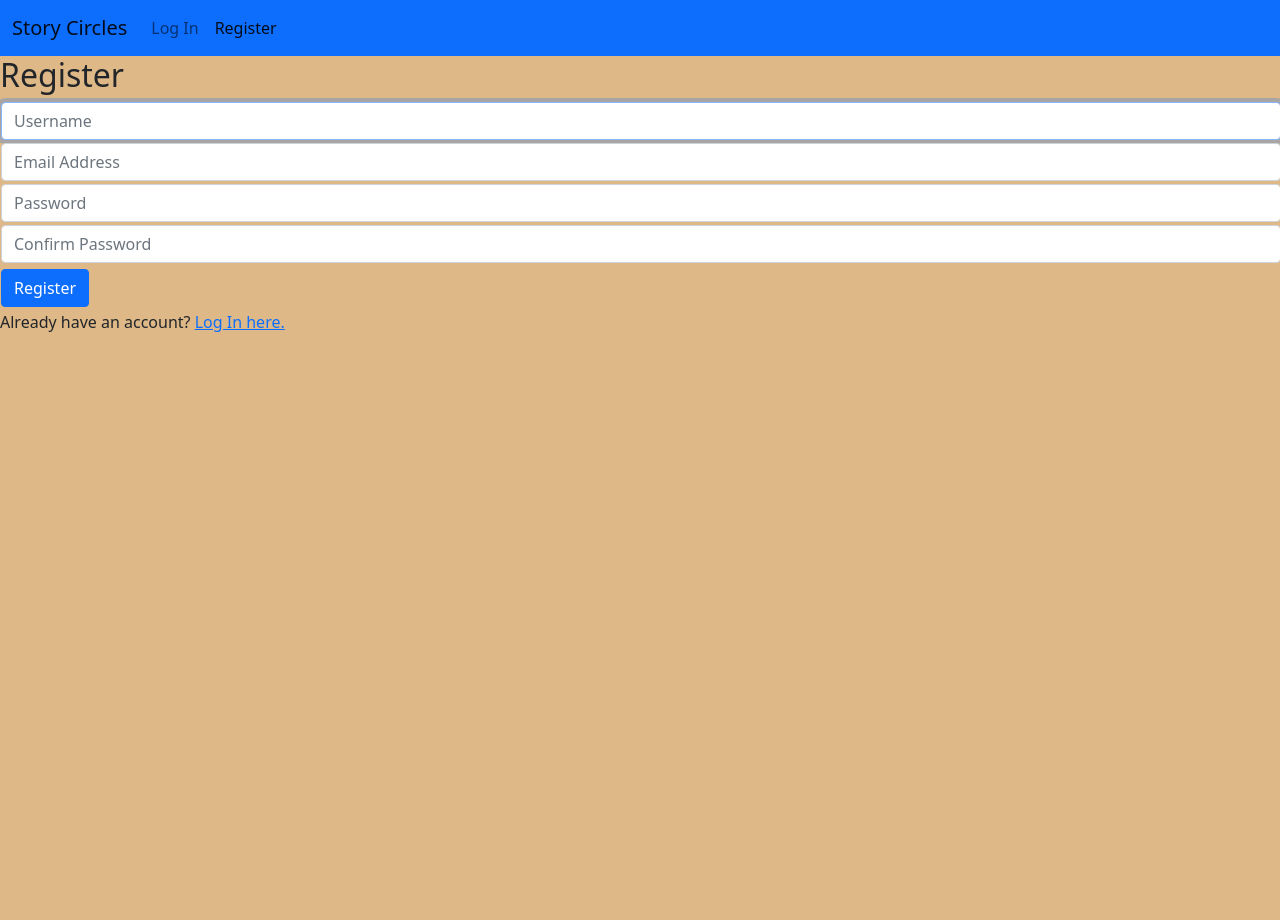
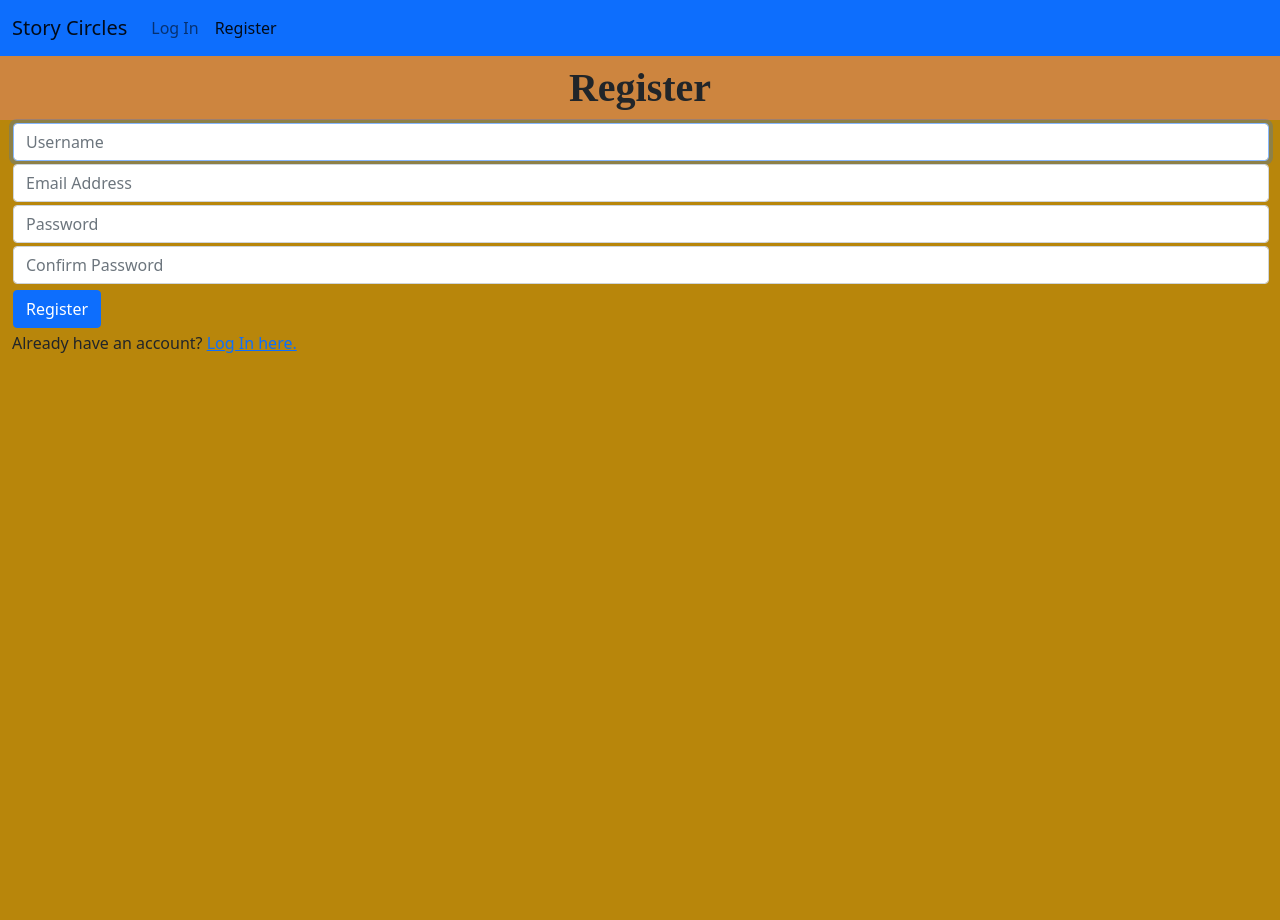
Before and after one commit to NickLowery/StoryCircles, a Django app: page /circle/register in a window 1280 px wide. Before the commit the page ends 332 px from the top, so only its background shows below. Run offline with Django 3.2, Linux system fonts and the light colour scheme.

Commit message:
Put all pages in a max-width container

```diff
--- a/circle/static/circle/circle.js
+++ b/circle/static/circle/circle.js
@@ -19,6 +19,8 @@ const circleSocket = new WebSocket(
 );
 
 const thresholdUserCt = parseInt(document.getElementById('data-div').dataset.thresholdUserCt);
+
+textPage.style.display = "none";
 
 circleSocket.onmessage = function(e) {
   const data = JSON.parse(e.data);
--- a/circle/templates/circle/finishedstory_detail.html
+++ b/circle/templates/circle/finishedstory_detail.html
@@ -1,8 +1,7 @@
 {% extends "circle/layout.html" %}
 {% load static %}
 {% block body %}
-    <div id="content-container" class="container-xxl d-flex flex-column h-100" style="display: none;">
-        <div id="game-col" class="col">
+<div id="content-col" class="col">
     <div class="flex-column h-100 text-page finished-text-page">
         <h1>
             {{ story.title }}
@@ -25,5 +24,4 @@
         </div>
     </div>
 </div>
-    </div>
 {% endblock %}
--- a/circle/templates/circle/finishedstory_list.html
+++ b/circle/templates/circle/finishedstory_list.html
@@ -1,10 +1,14 @@
 {% extends "circle/layout.html" %}
 {% load static %}
-{% block body %}
+{% block fullwidth %}
     <h1 class="page-title">
         Finished Stories
     </h1>
+{% endblock %}
+{% block body %}
+<div class="col">
     {% include "circle/include/finished_story_table.html" %}
+</div>
 {% endblock %}
 {% block script %}
     <script src="{% static 'circle/finishedstory_list.js' %}"></script>
--- a/circle/templates/circle/index.html
+++ b/circle/templates/circle/index.html
@@ -1,9 +1,12 @@
 {% extends "circle/layout.html" %}
 {% load static %}
-{% block body %}
+{% block fullwidth %}
     <h1 class="page-title">
         Write a Story
     </h1>
+{% endblock %}
+{% block body %}
+<div class="col">
     <h3>Start a new circle by choosing a title</h3>
     <div id="alert-holder"></div>
     <div class="input-div">
@@ -48,6 +51,7 @@
         {% endfor %}
     </table>
 
+</div>
 
 {% endblock %}
 {% block script %}
--- a/circle/templates/circle/layout.html
+++ b/circle/templates/circle/layout.html
@@ -52,8 +52,14 @@
             <span id="alert-text">Placeholder Alert text</span>
           <button type="button" class="btn-close" data-bs-dismiss="alert" aria-label="Close"></button>
         </div>
-            {% block body %}
+            {% block fullwidth %}
             {% endblock %}
+            <div id="content-container" class="container-xxl d-flex flex-column h-100">
+                <div id="content-row" class="row d-flex flex-fill">
+                {% block body %}
+                {% endblock %}
+                </div>
+            </div>
         <script src="https://cdn.jsdelivr.net/npm/bootstrap@5.0.0-beta1/dist/js/bootstrap.bundle.min.js" integrity="sha384-ygbV9kiqUc6oa4msXn9868pTtWMgiQaeYH7/t7LECLbyPA2x65Kgf80OJFdroafW" crossorigin="anonymous"></script>
         {% block script %}
         {% endblock %}
--- a/circle/templates/circle/register.html
+++ b/circle/templates/circle/register.html
@@ -1,9 +1,12 @@
 {% extends "circle/layout.html" %}
 {% load static %}
 
+{% block fullwidth %}
+    <h1 class="page-title">Register</h1>
+{% endblock %}
+
 {% block body %}
-
-    <h2>Register</h2>
+<div class="col">
 
     {% if message %}
         <div>{{ message }}</div>
@@ -27,7 +30,7 @@
     </form>
 
     Already have an account? <a href="{% url 'login' %}">Log In here.</a>
-
+</div>
 {% endblock %}
 {% block script %}
     <script src="{% static 'circle/register.js' %}"></script>
```
Also changed, not shown: circle/templates/circle/circle.html (+5 -7 lines), circle/templates/circle/login.html (+5 -5 lines), circle/templates/circle/user_detail.html (+8 -5 lines), db.sqlite3. Lines whose indentation alone changed are shown as unchanged.
